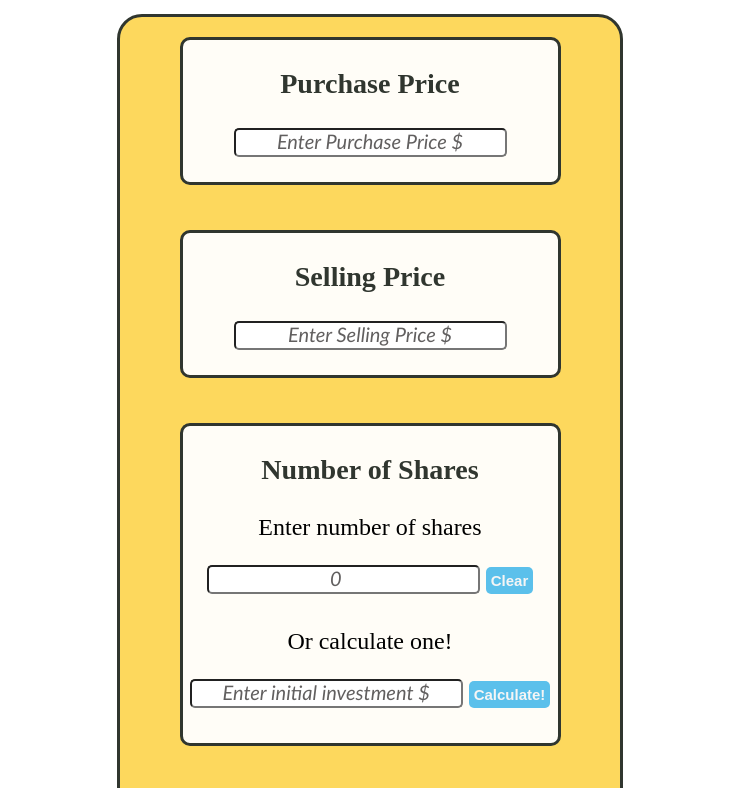
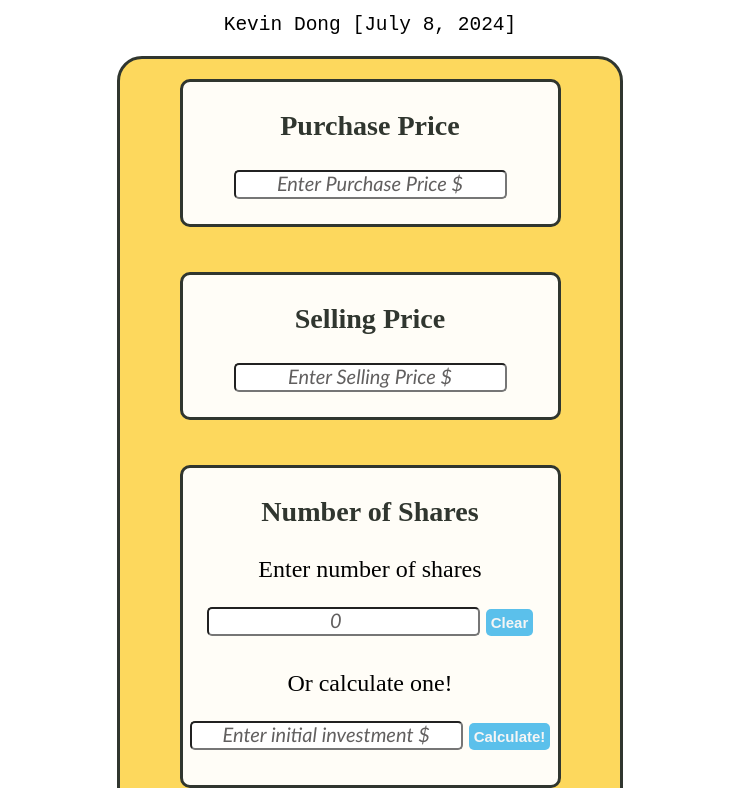
Before and after one commit to aKoolKev/stockInvestmentCalculator, a plain HTML site: page index.html in a window 1280 px wide. Shown: the part 84-872 px from the top of the page, without its empty margins (270-1011 px from the left). Drawn offline with Linux system fonts and the light colour scheme.

Commit message:
Add credit to me.

```diff
--- a/index.html
+++ b/index.html
@@ -10,6 +10,9 @@
     </head>
     <body>
         <h1>Stock Investment Earnings Calculator</h1>
+
+        <p class="credit">Kevin Dong [July 8, 2024]</p>
+
         <div class="container">
             <div class="purchase-price-container">
                 <h3>Purchase Price</h3>
--- a/styles.css
+++ b/styles.css
@@ -7,6 +7,12 @@ h1{
 
 h3{
     color: #30362F;
+}
+
+.credit{
+    text-align: center;
+    font-size: 1.5em;
+    font-family: monospace;
 }
 
 .container {
```
